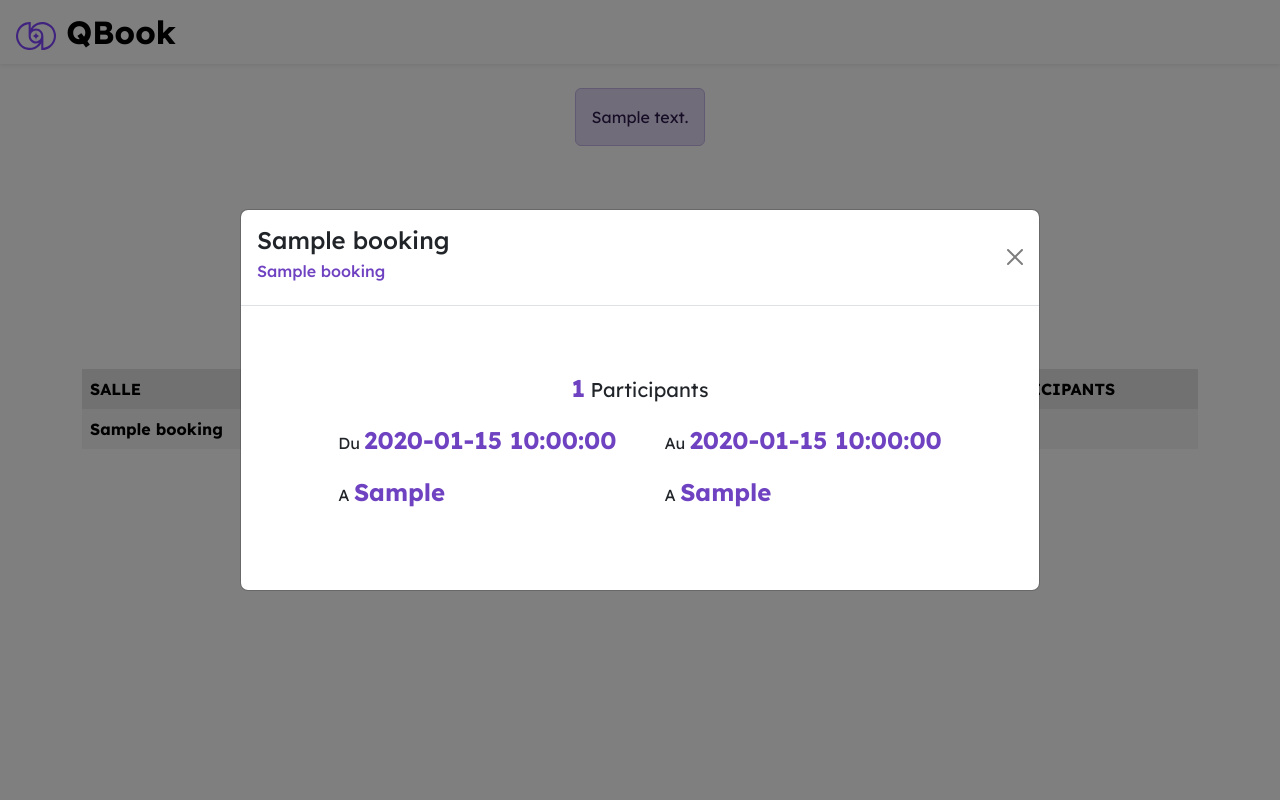
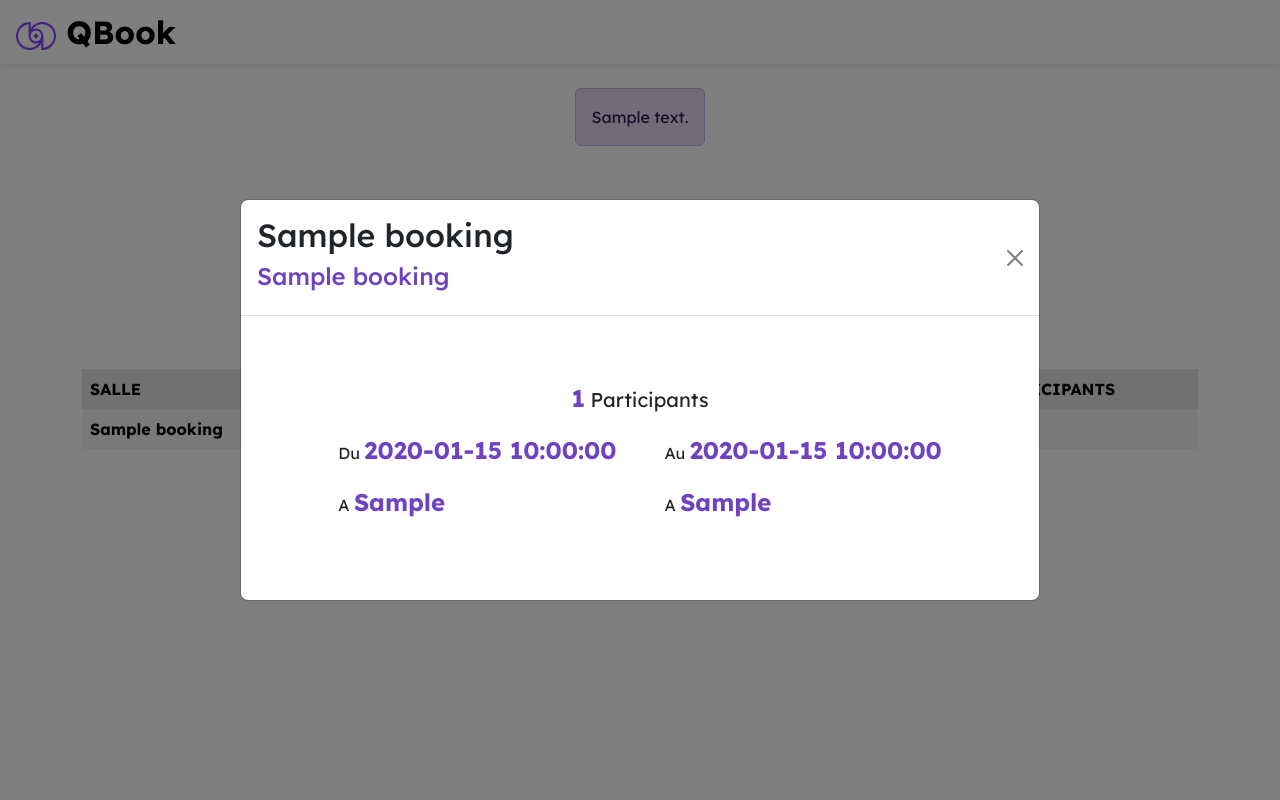
Before and after one commit to quentin-mace/qbook, a PHP site: template views/templates/home.php in a window 1280 px wide, after a click that opens the changed part. Run offline with PHP 8.4, Linux system fonts and the light colour scheme; the template is opened without the code that fills it: most values are stand-ins (such as "Sample title", 1, 10 or a date in 2020); some libraries are stand-ins or nearby versions.

Commit message:
Fix modal display

```diff
--- a/views/templates/home.php
+++ b/views/templates/home.php
@@ -37,8 +37,8 @@
             <div class="modal-content">
                 <div class="modal-header">
                     <div class="modal-title d-flex flex-column">
-                        <h2 class="fs-4" id="showModalLabel"><?= $booking->getTitle(); ?></h2>
-                        <h3 class="fs-6 text-primary"><?= ucfirst($booking->getRoomName()); ?></h3>
+                        <h2 class="fs-2" id="showModalLabel"><?= $booking->getTitle(); ?></h2>
+                        <h3 class="fs-4 text-primary"><?= ucfirst($booking->getRoomName()); ?></h3>
                     </div>
                     <button type="button" class="btn-close" data-bs-dismiss="modal" aria-label="Close"></button>
                 </div>
```
